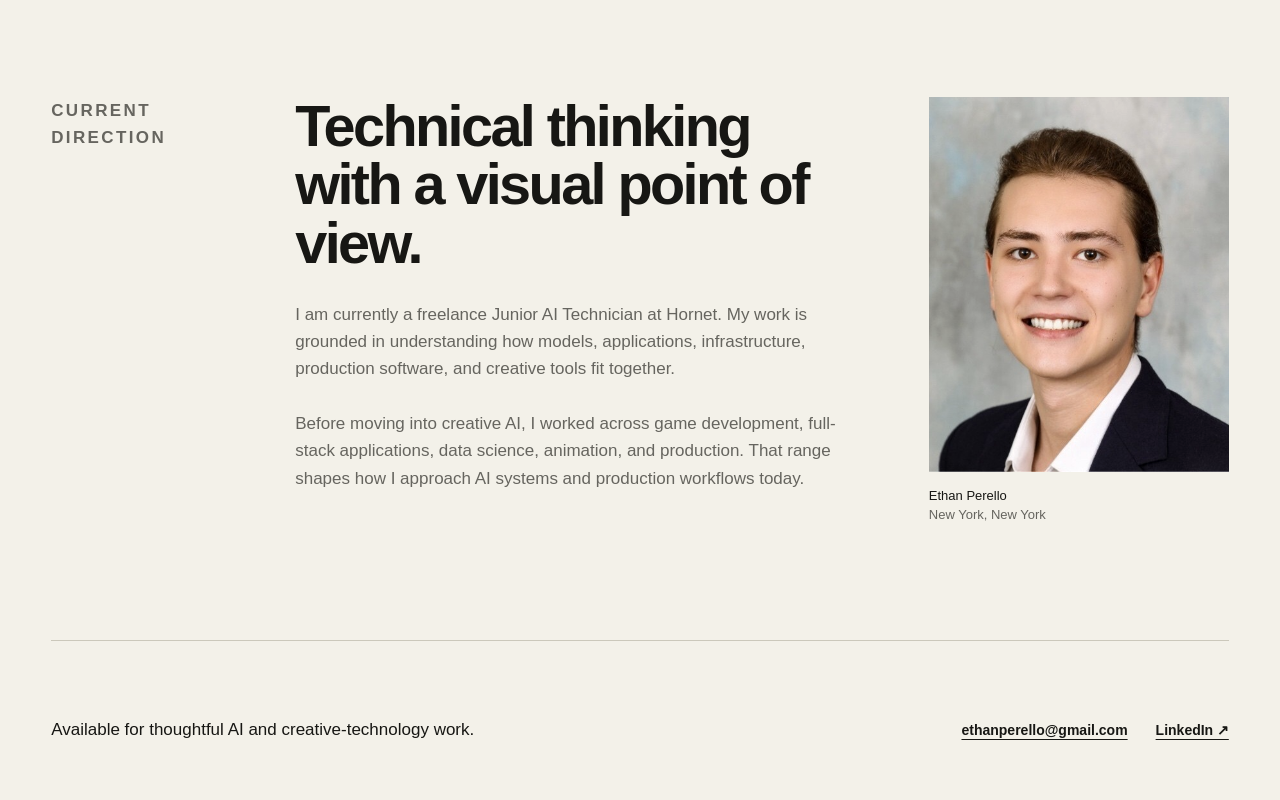
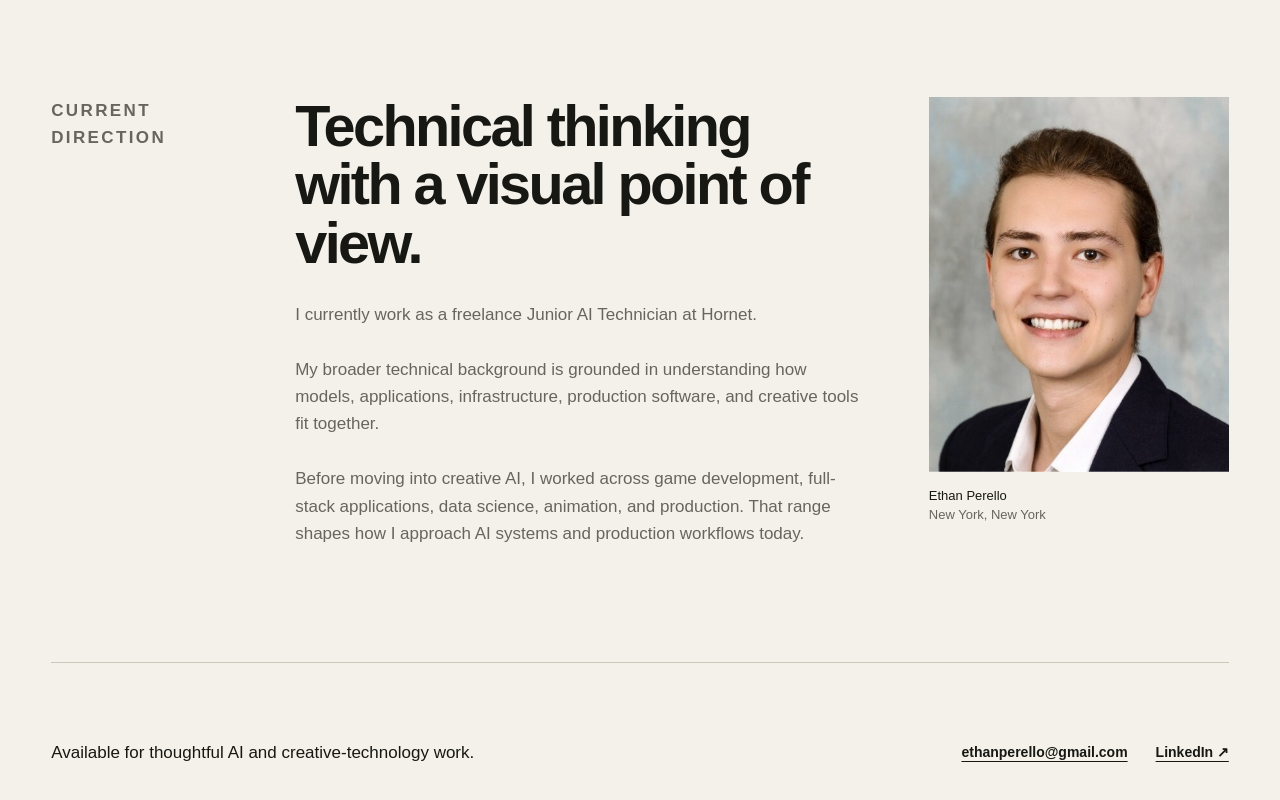
Before and after one commit to EthanPerello/EthanPerello.github.io, a React (Create React App) app: page / in a window 1280 px wide. Shown: the part 2277-3077 px from the top of the page. Built offline with nearby package versions, Linux system fonts and the light colour scheme.

Commit message:
Clarify Hornet role wording

```diff
--- a/src/App.js
+++ b/src/App.js
@@ -55,7 +55,8 @@ export default function App() {
         <p className="eyebrow">Current direction</p>
         <div className="about-copy">
           <h2 id="about-heading">Technical thinking with a visual point of view.</h2>
-          <p>I am currently a freelance Junior AI Technician at Hornet. My work is grounded in understanding how models, applications, infrastructure, production software, and creative tools fit together.</p>
+          <p>I currently work as a freelance Junior AI Technician at Hornet.</p>
+          <p>My broader technical background is grounded in understanding how models, applications, infrastructure, production software, and creative tools fit together.</p>
           <p>Before moving into creative AI, I worked across game development, full-stack applications, data science, animation, and production. That range shapes how I approach AI systems and production workflows today.</p>
         </div>
         <figure className="portrait">
```
